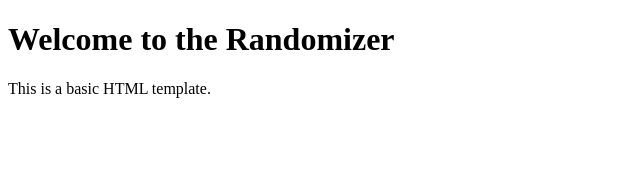
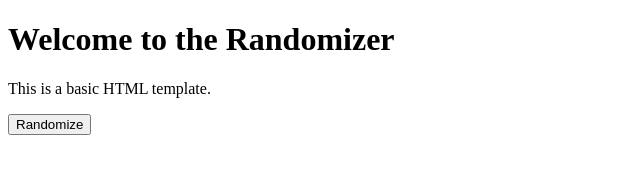
Before and after one commit to SUPERDERP1/randomizer, a plain HTML site: page index.html in a window 1280 px wide. Shown: the whole page, without its empty margins (0-640 px from the left). Drawn offline with Linux system fonts and the light colour scheme.

Commit message:
afsdfasdsfd

```diff
--- a/index.html
+++ b/index.html
@@ -8,5 +8,7 @@
 <body>
     <h1>Welcome to the Randomizer</h1>
     <p>This is a basic HTML template.</p>
+    <button id="randomize">Randomize</button>
+    <script src="scripts.js"></script>
 </body>
 </html>
--- a/scripts.js
+++ b/scripts.js
@@ -1,3 +1,7 @@
+
+
+
+
 function displayRandomNumbers() {
     let count = 0;
     const interval = setInterval(() => {
@@ -10,4 +14,4 @@ function displayRandomNumbers() {
     }, 5);
 }
 
-displayRandomNumbers();
+document.getElementById('randomize').addEventListener('click', displayRandomNumbers);
```
